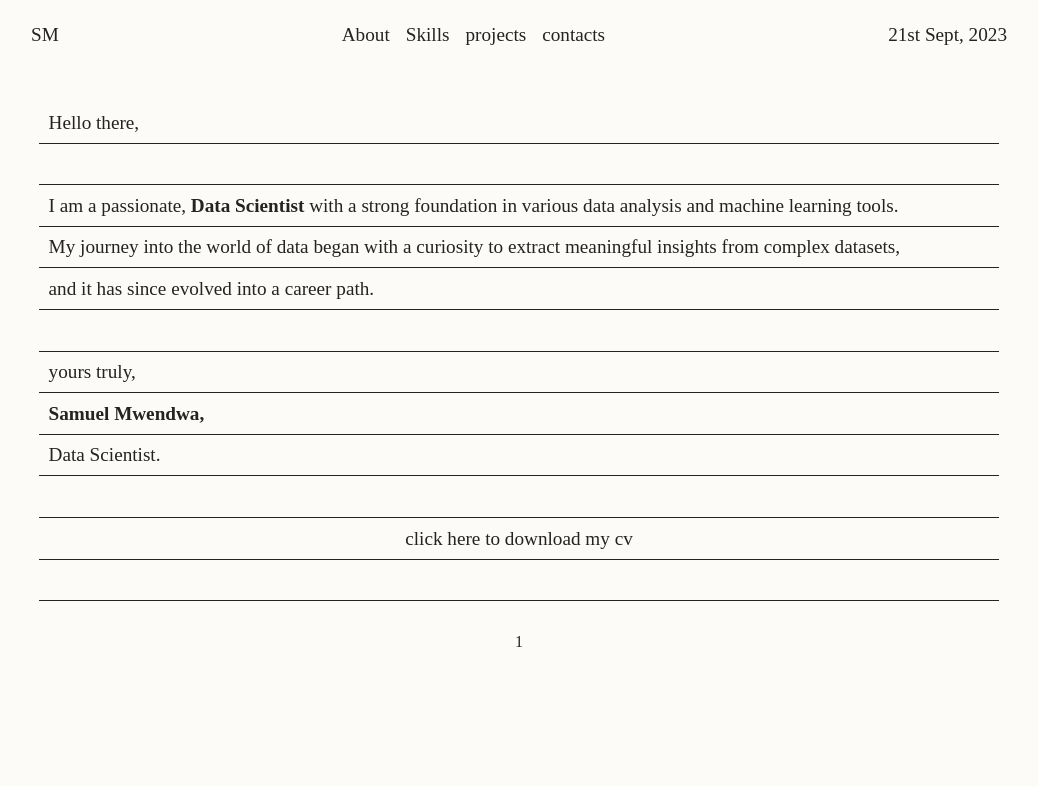
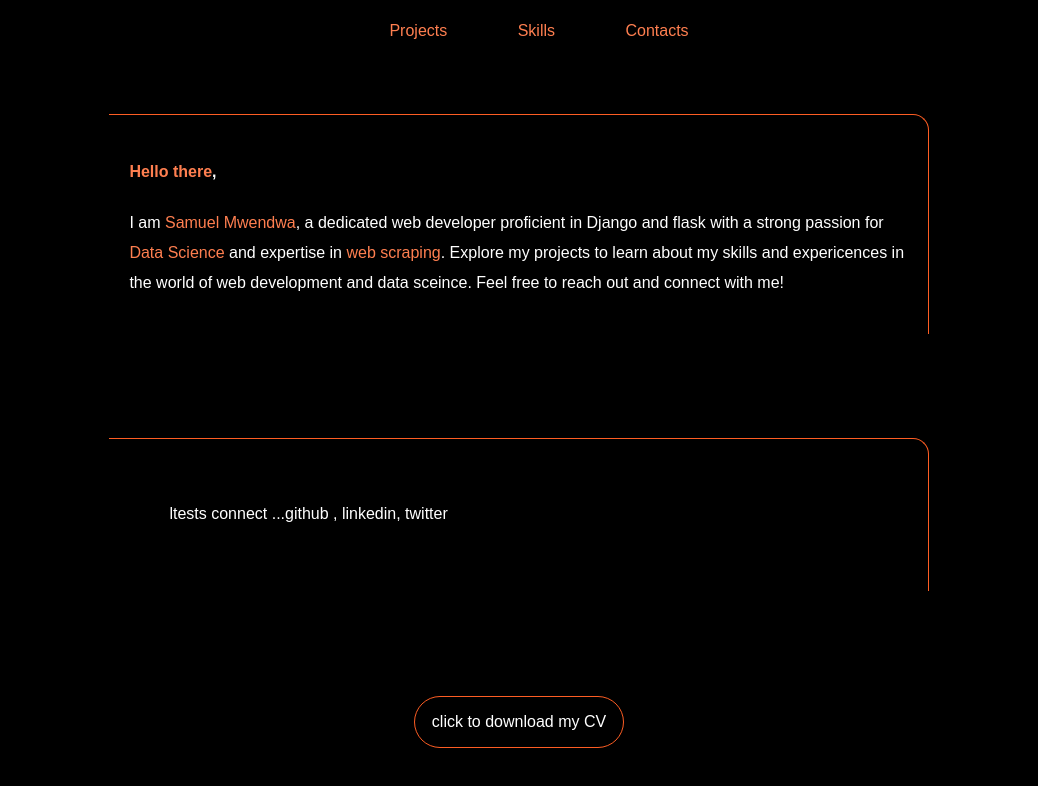
Before and after one commit to sammyrhymes/sammyrhymes.github.io, a plain HTML site: page portfolio/index.html in a window 1280 px wide. Shown: the whole page, without its empty margins (121-1159 px from the left). Drawn offline with Linux system fonts and the light colour scheme.

Commit message:
Revamping the whole site launching new portfolio

```diff
--- a/portfolio/css/main.css
+++ /dev/null
@@ -1,74 +0,0 @@
-* {
-    padding:0px;
-    font: 11px;
-    font-family: chivo;
-    box-sizing: border-box;
-    margin: 0px;
-    list-style-type: none;
-    text-decoration: none;
-    scroll-behavior: smooth;
-}
-:root{
-    --bg-color: #FCFBF8;
-    --fg-color: #242321;
-    --primary-color: #71706E;
-    --tertiery-color: #CFCFCF;
-}
-body{
-    background-color: var(--bg-color);
-    color: var(--fg-color);
-    width: 80dvw;
-    height: 80dvh;
-    margin: auto;
-}
-/* Header section */
-header{
-    padding: 1.5rem;
-}
-nav{
-    display: flex;
-    align-items: center;
-    justify-content: space-between;
-    font-size: 1.2rem;
-}
-.nav-items{
-    display: flex;
-    gap: 1rem;
-}
-.nav-item a{
-    color: var(--fg-color);
-}
-
-/* article section with the lines */
-
-.lines{
-    padding: 2rem;
-}
-.line{
-    width: 100%;
-    height: 2.6rem;
-    border-bottom: .05rem var(--fg-color) solid;
-}
-.line p{
-    padding: .6rem;
-    font-size: 1.2rem;
-}
-.cv{
-    text-align: center;
-}
-.cv a{
-    width: 40%;
-    margin: auto;
-    padding: .6rem;
-    color: var(--fg-color);
-    text-decoration: dashed;
-    transition: all .6s ease-in;
-}
-.cv a:hover{
-    color: var(--primary-color);
-}
-
-/* footer section */
-.page-number{
-    text-align: center;
-}
--- /dev/null
+++ b/portfolio/css/mian.css
@@ -0,0 +1,106 @@
+:root{
+    --primary: #000;
+    --secondary: #fff;
+    --tertiery: coral;
+    --highlight: rgb(253, 93, 35);
+}
+
+*{
+    box-sizing: border-box;
+    font-family: chivo, sans-serif;
+    /* font-size: 16px; */
+    list-style-type: none;
+    text-decoration: none;
+    line-height: 30px;
+}
+
+/* body */
+body{
+    width: 80%;
+    height: 100vh;
+    display: flex;
+    align-items: center;
+    flex-direction: column;
+    color: var(--secondary);
+    background-color: var(--primary);
+    margin: auto;
+}
+
+/* nav */
+nav{
+    width: 40%;
+}
+.nav-items{
+    display: flex;
+    justify-content: space-around;
+}
+.nav-item a{
+    color: var(--tertiery);
+    transition: all 300ms ease-in-out;
+}
+.nav-item a:hover{
+    color: var(--highlight);
+    font-weight: 600;
+    transform: scale(1.1);
+}
+
+/* bio */
+
+.bio{
+    border-top: 1px solid var(--highlight);
+    border-right: 1px solid var(--highlight);
+    border-top-right-radius: 16px;
+    width: 80%;
+    margin: auto;
+    padding: 20px;
+    transition: all 200ms ease-in-out;
+}
+.bio:hover{
+    transform: scale(1.03);
+}
+
+span{
+    color: var(--tertiery);
+}
+
+/* socials */
+
+.socials{
+    width: 80%;
+    padding: 60px;
+    display: flex;
+    border-top: 1px solid var(--highlight);
+    border-right: 1px solid var(--highlight);
+    border-top-right-radius: 16px;
+    margin: auto;
+    transition: all 300ms ease-in-out;
+}
+
+.socials:hover{
+    transform: scale(1.03);
+}
+
+/* cv */
+
+.cv{
+    border: 1px solid var(--highlight);
+    border-radius: 33px;
+    width: max-content;
+    margin: auto;
+    padding: 10px;
+    transition: all 300ms ease-in-out;
+}
+
+.cv:hover{
+    transform: scale(1.1);
+}
+
+.cv a{
+    color: white;
+    width: max-content;
+    padding: 7px;
+    transition: all 300ms ease-in-out;
+}
+.cv a:hover{
+    color: coral;
+}
--- a/portfolio/index.html
+++ b/portfolio/index.html
@@ -4,85 +4,35 @@
     <meta charset="UTF-8">
     <meta name="viewport" content="width=device-width, initial-scale=1.0">
     <title>Samuel Mwendwa</title>
-    <link rel="stylesheet" href="css/main.css">
+    <link rel="stylesheet" href="css/mian.css">
 </head>
 <body>
-    <header>
-        <nav>
-            <p class="logo">
-                SM
-            </p>
-            <li class="nav-items">
-                <ul class="nav-item"><a href="index.html">About</a></ul>
-                <ul class="nav-item"><p>Skills</p></ul>
-                <ul class="nav-item"><p>projects</p></ul>
-                <ul class="nav-item"><p>contacts</p></ul>
+    <nav>
+        <ul class="nav-items">
+            <li class="nav-item">
+                <a href="">Projects</a>
             </li>
-            <p class="date">
-                21st Sept, 2023
-            </p>
-        </nav>
-    </header>
-    <article class="lines">
-        <div class="line">
-            <p>
-                Hello there,
-            </p>
-        </div>
-        <div class="line"></div>
-        <div class="line">
-            <p>
-                I am a passionate, <strong>Data Scientist</strong> with a strong foundation in various data analysis and machine learning tools.
-            </p>
-        </div>
-        <div class="line">
-            <p>
-                My journey into the world of data began with a curiosity to extract meaningful insights from complex datasets,
-            </p>
-        </div>
-        <div class="line">
-            <p>
-                and it has since evolved into a career path.
-            </p>
-        </div>
-        <div class="line"></div>
-        <div class="line">
-            <p>
-                yours truly,
-            </p>
-        </div>
-        <div class="line">
-            <p>
-                <strong>
-                    Samuel Mwendwa,
-                </strong>
-            </p>
-        </div>
-        <div class="line">
-            <p>
-                Data Scientist.
-            </p>
-        </div>
-        <div class="line">
-            <p>
-
-            </p>
-        </div>
-        <div class="line cv">
-            <p>
-            <a href="">click here to download my cv</a>
+            <li class="nav-item">
+                <a href="">Skills</a>
+            </li>
+            <li class="nav-item">
+                <a href="">Contacts</a>
+            </li>
+        </ul>
+    </nav>
+    <div class="bio">
+        <h4><span>Hello there</span>,</h4>
+        <p>
+            I am <span class = "name">Samuel Mwendwa</span>, a dedicated web developer proficient in Django and flask with a strong passion for <span>Data Science</span> and expertise in <span>web scraping</span>. Explore my projects to learn about my skills and expericences in the world of web development and data sceince. Feel free to reach out and connect with me!
         </p>
     </div>
-        <div class="line">
-            <p>
-
-            </p>
-        </div>
-    </article>
-    <footer>
-        <p class="page-number">
-            1
-        </p>
-    </footer>
+    <div class="socials">
+        ltests connect ...
+        <p></p>
+        github , linkedin,  twitter
+    </div>
+    <div class="cv">
+        <a href="">click to download my CV</a>
+    </div>
 </body>
 </html>
```
